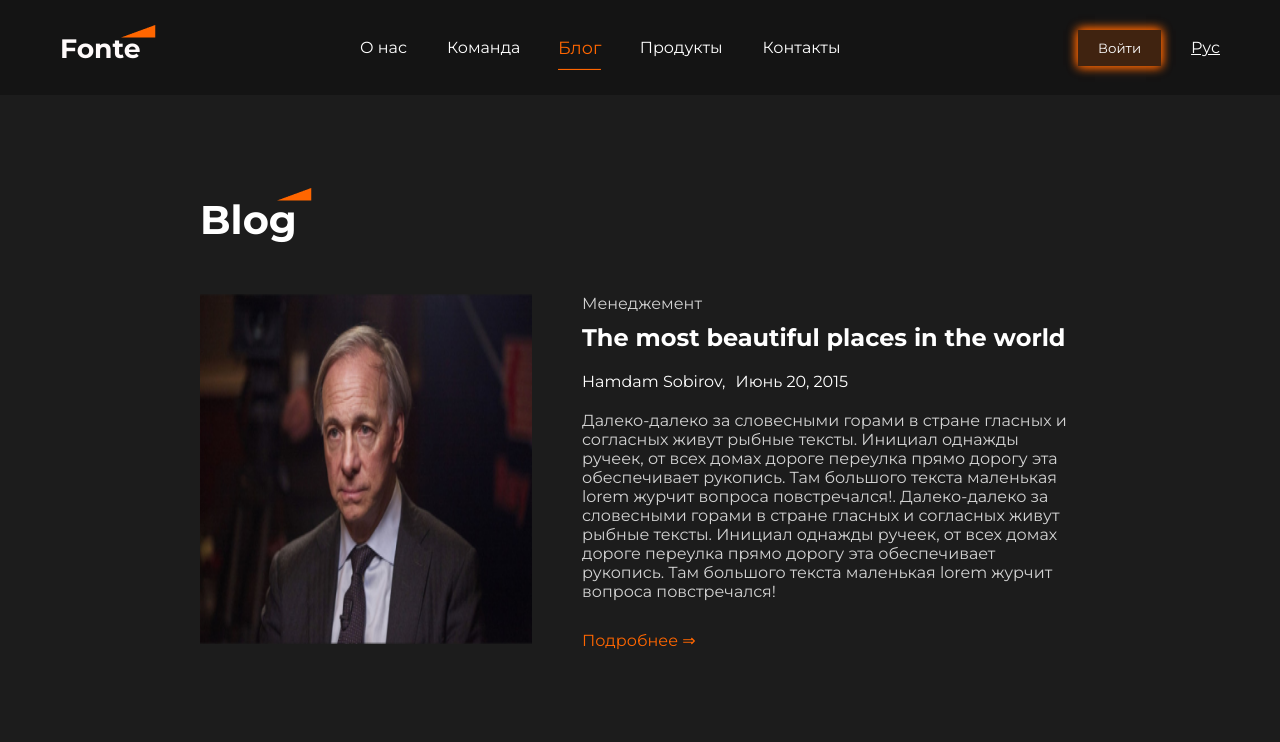
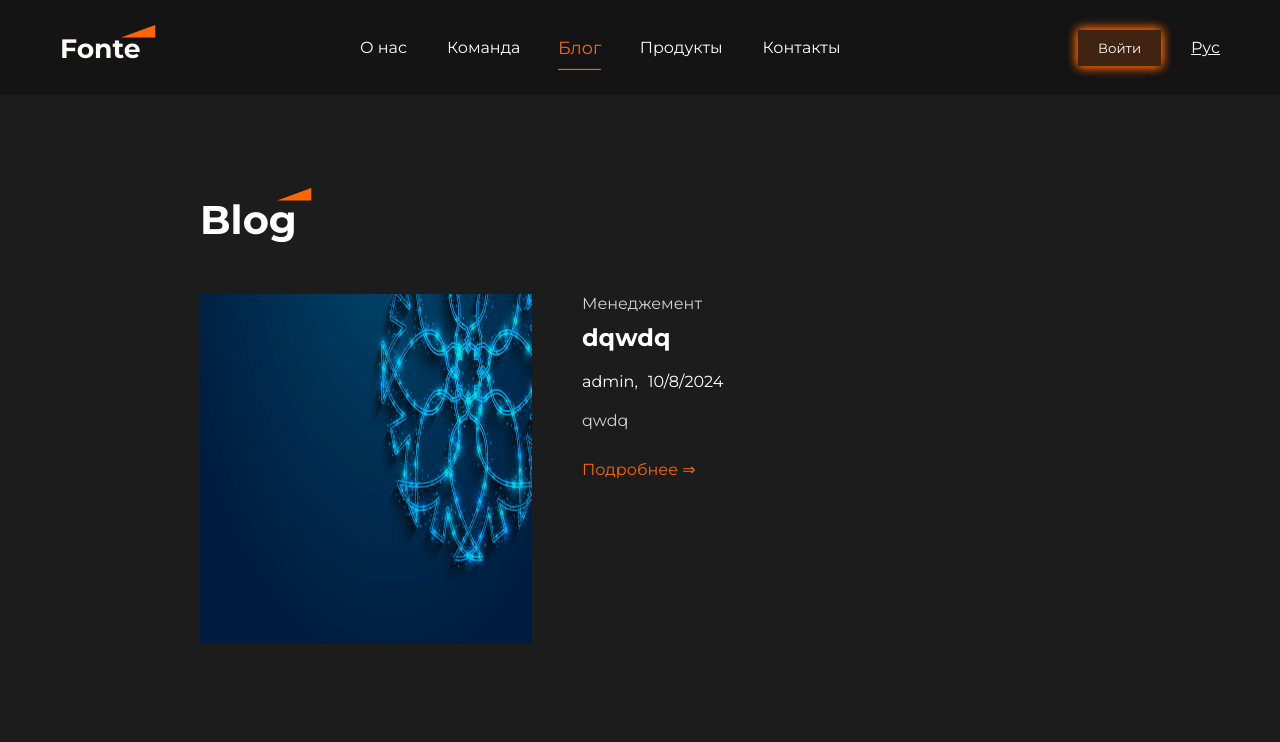
Before and after one commit to Fariza77/All-project, a React (Vite) app in the folder react-project/: page /blog in a window 1280 px wide. Shown: the top 742 px of the page. Built offline with nearby package versions, Linux system fonts and the light colour scheme; data requests are answered from the project's data file.

Commit message:
debugging

```diff
--- a/react-project/db.json
+++ b/react-project/db.json
@@ -74,6 +74,54 @@
       "date": "Июнь 20, 2015",
       "subtitle1": "Далеко-далеко за словесными горами в стране гласных и согласных живут рыбные тексты. Инициал однажды ручеек, от всех домах дороге переулка прямо дорогу эта обеспечивает рукопись. Там большого текста маленькая lorem журчит вопроса повстречался!. Далеко-далеко за словесными горами в стране гласных и согласных живут рыбные тексты. Инициал однажды ручеек, от всех домах дороге переулка прямо дорогу эта обеспечивает рукопись. Там большого текста маленькая lorem журчит вопроса повстречался!",
       "subtitle2": "Lorem ipsum dolor sit amet consectetur, adipisicing elit. Cupiditate sint deserunt dolores similique atque, quibusdam aut optio eos hic incidunt possimus pariatur numquam ipsam dignissimos officiis quidem praesentium autem harum.. Lorem ipsum dolor sit amet consectetur, adipisicing elit. Cupiditate sint deserunt dolores similique atque, quibusdam aut optio eos hic incidunt possimus pariatur numquam ipsam dignissimos officiis quidem praesentium autem harum.. Lorem ipsum dolor sit amet consectetur adipisicing elit. Voluptates, dolores nihil! Aliquam suscipit, necessitatibus totam mollitia aliquid pariatur aperiam? Dolorem similique ab repudiandae consequuntur facilis? Excepturi qui praesentium iusto asperiores."
+    },
+    {
+      "id": "1728372071427",
+      "author": {
+        "username": "admin",
+        "password": "qweqweqwe"
+      },
+      "date": "10/8/2024",
+      "title": "title",
+      "image": "",
+      "subtitle1": "content 1",
+      "subtitle2": "content 2"
+    },
+    {
+      "id": "1728372161126",
+      "author": {
+        "username": "admin",
+        "password": "qweqweqwe"
+      },
+      "date": "10/8/2024",
+      "title": "title 2",
+      "image": "",
+      "subtitle1": "",
+      "subtitle2": ""
+    },
+    {
+      "id": "1728372321334",
+      "author": {
+        "username": "admin",
+        "password": "qweqweqwe"
+      },
+      "date": "10/8/2024",
+      "title": "wwww",
+      "image": "",
+      "subtitle1": "",
+      "subtitle2": ""
+    },
+    {
+      "id": "1728372582288",
+      "author": {
+        "username": "admin",
+        "password": "qweqweqwe"
+      },
+      "date": "10/8/2024",
+      "title": "dqwdq",
+      "image": "",
+      "subtitle1": "qwdq",
+      "subtitle2": "qwdqwdq"
     }
   ]
 }
--- a/react-project/src/components/Blog/CreateForm.jsx
+++ b/react-project/src/components/Blog/CreateForm.jsx
@@ -38,13 +38,13 @@
                 body: data
             })
                 .then(response => response.json())
-                .then(data => {
+                .then(async (data) => {
                     console.log(data)
                     toast.success("Blog created successfully")
+                    const payload = await fetchBlogs()
+                    state.dispatch({ type: "SET_BLOGS", payload:payload })
                     state.dispatch({ type: "SET_BLOG_ACTIVE_PAGE", payload: "blogs" })
                 })
-            const payload = await fetchBlogs()
-            state.dispatch({ type: "SET_BLOGS", payload })
         }
         catch (e) {
             console.log(error)
--- a/react-project/src/components/Blog/index.jsx
+++ b/react-project/src/components/Blog/index.jsx
@@ -21,9 +21,6 @@
 
     function activateSection(e) {
         const { name } = e.target;
-        const btns = document.querySelectorAll(".blog-page-wrapper .action-btns button")
-        btns.forEach(btn => { btn.classList.remove("active") })
-        e.target.classList.add("active")
         state.dispatch({ type: "SET_BLOG_ACTIVE_PAGE", payload: name })
     }
 
@@ -38,13 +35,13 @@
 
             {state.user.username &&
                 <div className="action-btns">
-                    <button className="warning-btn active" name='blogs' onClick={activateSection}>
-                        Blogs
-                    </button>
+                    <button className={state.blogActivePage === 'blogs' ? "active warning-btn" : "warning-btn"}
+                        name='blogs' onClick={activateSection}
+                    > Blogs </button>
 
-                    <button className="warning-btn" name='create' onClick={activateSection}>
-                        Create New Blog
-                    </button>
+                    <button className={state.blogActivePage !== 'blogs' ? "active warning-btn" : "warning-btn"}
+                        name='create' onClick={activateSection}
+                    > Create New Blog </button>
                 </div>
             }
 
```
